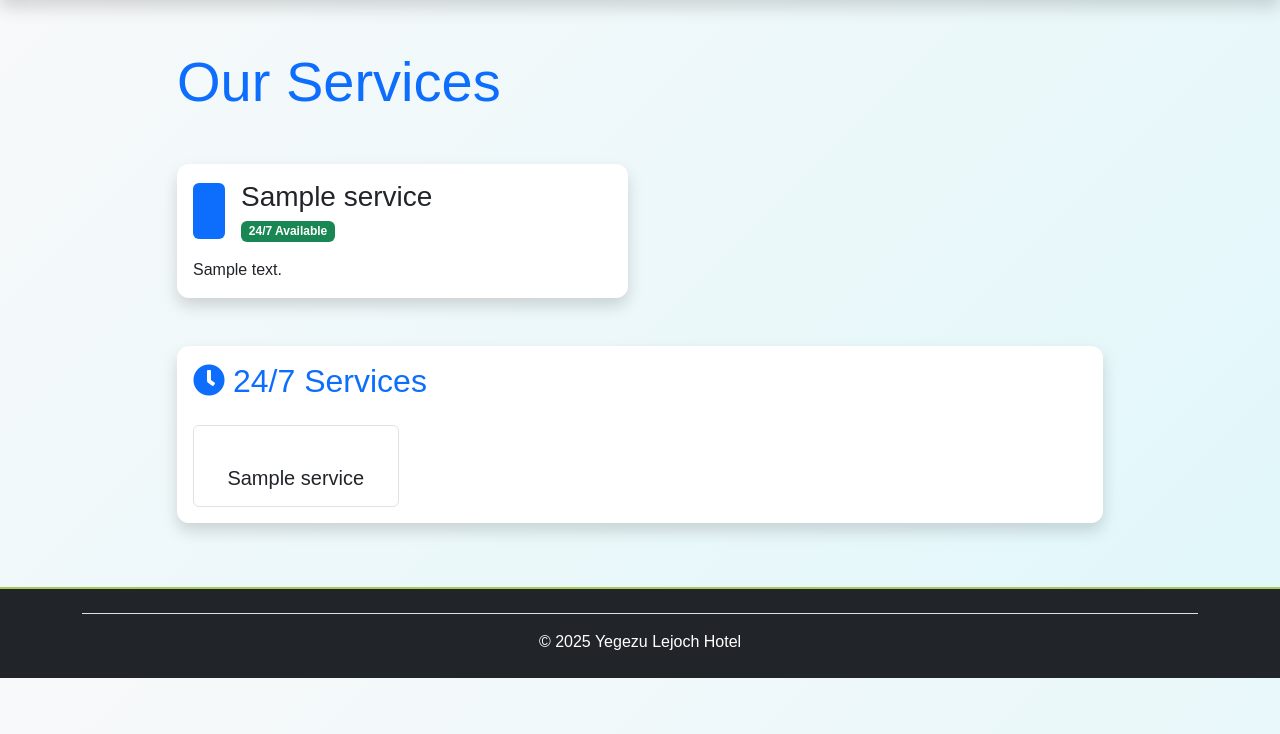
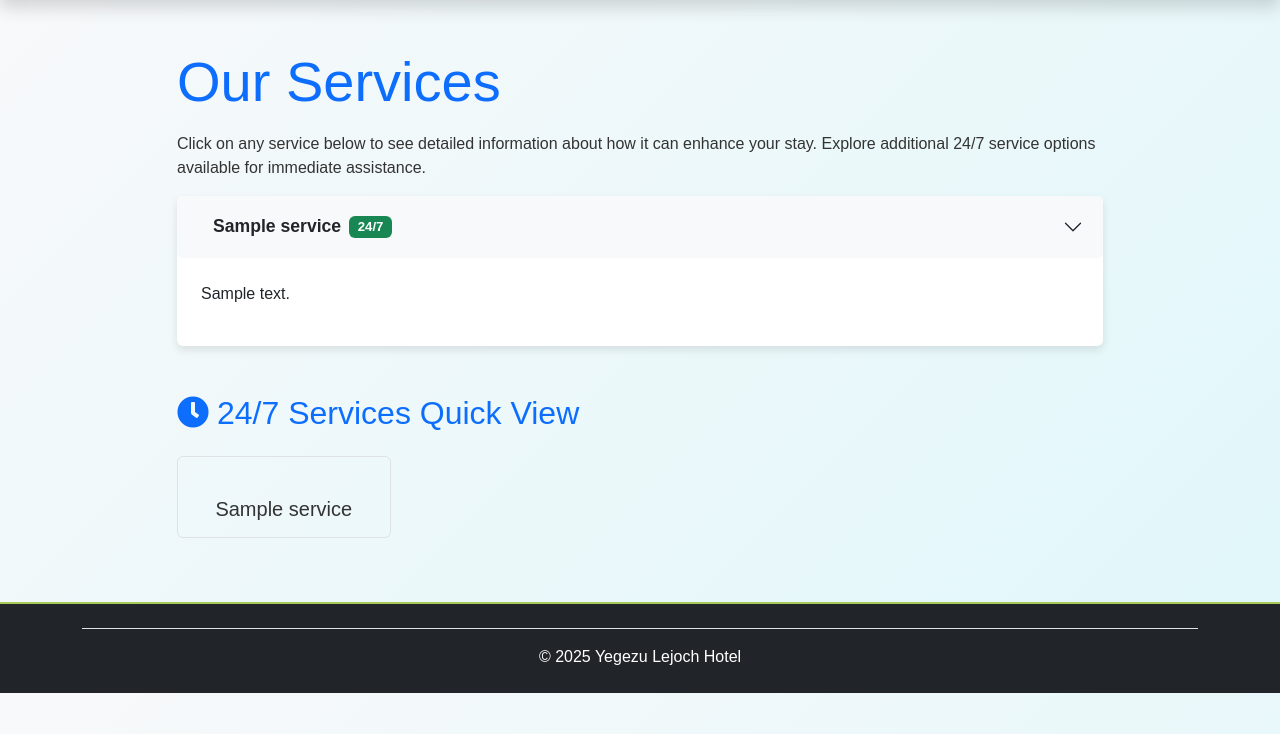
Before and after one commit to Mesele9/hotel_guest_assiatant, a Django app: page /room_directory/services/ in a window 1280 px wide. Shown: the part 66-800 px from the top of the page. Run offline with Django 4.2, Linux system fonts and the light colour scheme; tables that the repository leaves empty hold one stand-in row (values such as "Sample post"); parts of the project's set-up code (start-up, migrations or seed data) failed here and were passed over; some libraries are stand-ins or nearby versions.

Commit message:
update direcotry app and implement caching with signal cache clearon update

```diff
--- a/directory/admin.py
+++ b/directory/admin.py
@@ -44,3 +44,5 @@ class RoomTypeAdmin(admin.ModelAdmin):
 class LocalAttractionAdmin(admin.ModelAdmin):
     list_display = ('name', 'distance_from_hotel')
     search_fields = ('name', 'description')
+
+admin.site.register(Room)
--- a/directory/apps.py
+++ b/directory/apps.py
@@ -2,5 +2,7 @@ from django.apps import AppConfig
 
 
 class DirectoryConfig(AppConfig):
-    default_auto_field = 'django.db.models.BigAutoField'
     name = 'directory'
+
+    def ready(self):
+        import directory.signals  # This ensures the signals are registered
--- a/directory/urls.py
+++ b/directory/urls.py
@@ -5,8 +5,8 @@ from django.conf import settings
 from django.conf.urls.static import static
 
 urlpatterns = [
-    path('', views.welcome, name='welcome'),
-    path('welcome/<str:room_number>/', views.welcome, name='welcome'),
+    path('welcome', views.welcome, name='welcome'),
+    path('welcome/<str:room_number>/', views.welcome, name='welcome_room'),
     path('services/', views.services, name='services'),
     path('policies/', views.policies, name='policies'),
     path('attractions/', views.attractions, name='attractions'),
--- a/directory/views.py
+++ b/directory/views.py
@@ -1,43 +1,69 @@
-from django.shortcuts import render
-#from django.contrib.auth.decorators import login_required
-from .models import Hotel, Policy, Service, RoomType, LocalAttraction
+# directory/views.py
+from django.shortcuts import render, get_object_or_404
+from .models import Hotel, Policy, Service, RoomType, LocalAttraction, Room
 from common_user.decorators import public_view
+from django.views.decorators.cache import cache_page
 
 
 @public_view
-def welcome(request, room_number):
-    hotel = Hotel.objects.first()
-    return render(request, 'directory/welcome.html', {'hotel': hotel, 'room_number': room_number})
-
-@public_view
-def policies(request):
-    policies = Policy.objects.all()
-    return render(request, 'directory/policies.html', {
-        'general_policies': policies.filter(category='GEN'),
-        'safety_policies': policies.filter(category='SAF'),
-        'service_policies': policies.filter(category='SER'),
+@cache_page(60 * 60 * 1)  # Cache for 1 days
+def welcome(request, room_number=None):
+    hotel = Hotel.objects.first()  # Adjust for multi-hotel setups if needed
+    room = None
+    if room_number:
+        try:
+            room = get_object_or_404(Room, room_number=room_number, hotel=hotel)
+        except:
+            room = None  # Handle invalid room numbers gracefully
+    return render(request, 'directory/welcome.html', {
+        'hotel': hotel,
+        'room': room,
+        'room_number': room_number if room else None
     })
 
 
 @public_view
+@cache_page(60 * 60 * 3)  # Cache for 7 days
 def services(request):
-    services = Service.objects.all()
+    room_number = request.GET.get('room_number')
+    # Fetch all services once and filter in memory
+    services = Service.objects.all()  # Single query
     return render(request, 'directory/services.html', {
         'services': services,
-        '24h_services': services.filter(available_24h=True)
+        '24h_services': [s for s in services if s.available_24h],  # In-memory filter
+        'room_number': room_number
     })
 
 
 @public_view
+@cache_page(60 * 60 * 3)  # Cache for 7 days
+def policies(request):
+    room_number = request.GET.get('room_number')
+    # Fetch all policies once and filter in memory
+    policies = Policy.objects.all()  # Single query
+    return render(request, 'directory/policies.html', {
+        'general_policies': [p for p in policies if p.category == 'GEN'],
+        'safety_policies': [p for p in policies if p.category == 'SAF'],
+        'service_policies': [p for p in policies if p.category == 'SER'],
+        'room_number': room_number
+    })
+
+@public_view
+@cache_page(60 * 60 * 3)  # Cache for 7 days
 def attractions(request):
+    room_number = request.GET.get('room_number')
     return render(request, 'directory/attractions.html', {
-        'attractions': LocalAttraction.objects.all()
+        'attractions': LocalAttraction.objects.all(),
+        'room_number': room_number
     })
 
 
 @public_view
+@cache_page(60 * 60 * 3)  # Cache for 7 days
 def room_info(request):
+    room_number = request.GET.get('room_number')
     room_types = RoomType.objects.prefetch_related('amenities').all()
     return render(request, 'directory/room_info.html', {
-        'room_types': room_types
+        'room_types': room_types,
+        'room_number': room_number
     })
--- a/static/css/custom.css
+++ b/static/css/custom.css
@@ -159,24 +159,6 @@ footer a:hover {
     color: #f28c28; /* Orange */
 }
 
-/* static/css/styles.css (or your stylesheet) */
-.guest-message {
-    text-align: left;
-    color: blue;
-    margin: 5px 0;
-}
-
-.staff-message {
-    text-align: right;
-    color: green;
-    margin: 5px 0;
-}
-
-small {
-    color: #666;
-    font-size: 0.8em;
-}
-
 
 .chat-log {
     display: flex;
@@ -189,11 +171,92 @@ small {
     max-width: 80%;
 }
 .message.guest {
-     background: #e9ecef;
+     background: #d6d9db;
      align-self: flex-start;
 }
 .message.staff {
-    background: #007bff;
+    background: #d6b034;
     color: white;
     align-self: flex-end;
 }
+
+/* static/css/custom.css */
+
+/* Policy Card Effects */
+.policy-card {
+    margin-bottom: 1.5rem;
+    border: none;
+    border-radius: 10px;
+    box-shadow: 0 4px 8px rgba(0, 0, 0, 0.1);
+    transition: transform 0.3s ease, box-shadow 0.3s ease;
+}
+
+.policy-card:hover {
+    transform: translateY(-5px);
+    box-shadow: 0 8px 16px rgba(0, 0, 0, 0.2);
+}
+
+.policy-card .accordion-button {
+    background-color: #f8f9fa;
+    border-radius: 10px 10px 0 0;
+    padding: 1.25rem;
+    font-size: 1.1rem;
+}
+
+.policy-card .accordion-button:not(.collapsed) {
+    background-color: #e9ecef;
+    color: #f28c28; /* Bootstrap primary color */
+}
+
+.policy-card .accordion-body {
+    background-color: #fff;
+    border-radius: 0 0 10px 10px;
+    padding: 1.5rem;
+}
+
+/* Service Card Effects */
+.service-card {
+    margin-bottom: 1.5rem;
+    border: none;
+    border-radius: 10px;
+    box-shadow: 0 4px 8px rgba(0, 0, 0, 0.1);
+    transition: transform 0.3s ease, box-shadow 0.3s ease;
+}
+
+.service-card:hover {
+    transform: translateY(-5px);
+    box-shadow: 0 8px 16px rgba(0, 0, 0, 0.2);
+}
+
+.service-card .accordion-button {
+    background-color: #f8f9fa;
+    border-radius: 10px 10px 0 0;
+    padding: 1.25rem;
+    font-size: 1.1rem;
+}
+
+.service-card .accordion-button:not(.collapsed) {
+    background-color: #e9ecef;
+    color: #f28c28;
+}
+
+.service-card .accordion-body {
+    background-color: #fff;
+    border-radius: 0 0 10px 10px;
+    padding: 1.5rem;
+}
+
+/* 24/7 Service Quick View Card Effects */
+.service-quick-card {
+    transition: transform 0.3s ease, box-shadow 0.3s ease;
+}
+
+.service-quick-card:hover {
+    transform: scale(1.05);
+    box-shadow: 0 6px 12px rgba(0, 0, 0, 0.15);
+}
+
+/* Smooth collapse transition */
+.accordion-collapse {
+    transition: height 0.3s ease;
+}
--- a/templates/base.html
+++ b/templates/base.html
@@ -19,7 +19,7 @@
     <!-- Sage Green Header -->
     <nav class="navbar navbar-expand-lg navbar-dark shadow" style="background-color: #a7c957;">
         <div class="container">
-            <a class="navbar-brand" href="{% url 'welcome' %}">
+            <a class="navbar-brand" href="{% if room_number %}{% url 'welcome_room' room_number=room_number %}{% else %}{% url 'welcome' %}{% endif %}">
                 <img src="{% static 'images/logo.png' %}" alt="Hotel Logo" height="40">
                 Yegezu Lejoch Hotel
             </a>
@@ -28,7 +28,7 @@
             </button>
             <div class="collapse navbar-collapse" id="mainNav">
                 <ul class="navbar-nav ms-auto">
-                    <li class="nav-item"><a class="nav-link" href="{% url 'welcome' %}">Home</a></li>
+                    <li class="nav-item"><a class="nav-link" href="{% if room_number %}{% url 'welcome_room' room_number=room_number %}{% else %}{% url 'welcome' %}{% endif %}">Home</a></li>
                     <li class="nav-item"><a class="nav-link" href="{% url 'services' %}">Services</a></li>
                     <li class="nav-item"><a class="nav-link" href="{% url 'policies' %}">Policies</a></li>
                     <li class="nav-item"><a class="nav-link" href="{% url 'room_info' %}">Room Info</a></li>
--- a/templates/directory/attractions.html
+++ b/templates/directory/attractions.html
@@ -14,7 +14,7 @@
                     <img src="{{ attraction.image.url }}"
                          class="card-img-top"
                          alt="{{ attraction.name }}"
-                         style="height: 250px; object-fit: cover;">
+                         style="height: 250px; object-fit: cover;" loading="lazy">
                     <div class="card-body">
                         <h3 class="card-title">{{ attraction.name }}</h3>
                         <div class="mb-3">
--- a/templates/directory/room_info.html
+++ b/templates/directory/room_info.html
@@ -10,7 +10,7 @@
         {% for room in room_types %}
         <div class="col">
             <div class="card h-100 shadow">
-                <img src="{{ room.image.url }}" class="card-img-top" alt="{{ room.name }}">
+                <img src="{{ room.image.url }}" class="card-img-top" alt="{{ room.name }}" loading="lazy">
                 <div class="card-body">
                     <h2 class="card-title">{{ room.name }}</h2>
                     <p class="lead">{{ room.description }}</p>
--- a/templates/directory/services.html
+++ b/templates/directory/services.html
@@ -1,46 +1,52 @@
+<!-- templates/directory/services.html -->
 {% extends "base.html" %}
+{% load static %}
+
+{% block extra_css %}
+    <link rel="stylesheet" href="{% static 'css/custom.css' %}">
+{% endblock %}
 
 {% block title %}Hotel Services{% endblock %}
 
 {% block content %}
 <div class="row">
     <div class="col-lg-10 mx-auto">
-        <h1 class="display-4 mb-5 text-primary">Our Services</h1>
+        <h3 class="display-4 mb-3 text-primary">Our Services</h3>
+        <p class="mute">Click on any service below to see detailed information about how it can enhance your stay. Explore additional 24/7 service options available for immediate assistance.</p>
 
-        <div class="row row-cols-1 row-cols-md-2 g-4">
+
+        <div class="accordion" id="servicesAccordion">
             {% for service in services %}
-            <div class="col">
-                <div class="card h-100 shadow">
-                    <div class="card-body">
-                        <div class="d-flex align-items-center mb-3">
-                            <div class="bg-primary p-3 rounded me-3">
-                                <i class="fas {{ service.icon }} fa-2x text-white"></i>
-                            </div>
-                            <div>
-                                <h3 class="card-title mb-0">{{ service.name }}</h3>
+                <div class="accordion-item service-card">
+                    <h2 class="accordion-header" id="heading{{ service.id }}">
+                        <button class="accordion-button {% if forloop.first %}collapsed{% endif %}" type="button" data-bs-toggle="collapse" data-bs-target="#collapse{{ service.id }}" aria-expanded="{% if forloop.first %}true{% else %}false{% endif %}" aria-controls="collapse{{ service.id }}">
+                            <i class="fas {{ service.icon }} fa-2x text-primary me-3"></i>
+                            <span class="fw-bold">{{ service.name }}</span>
                             {% if service.available_24h %}
-                                <span class="badge bg-success mt-2">24/7 Available</span>
+                                <span class="badge bg-success ms-2">24/7</span>
                             {% endif %}
-                            </div>
-                        </div>
-                        <p class="card-text">{{ service.description }}</p>
+                        </button>
+                    </h2>
+                    <div id="collapse{{ service.id }}" class="accordion-collapse collapse {% if forloop.first %}show{% endif %}" aria-labelledby="heading{{ service.id }}" data-bs-parent="#servicesAccordion">
+                        <div class="accordion-body">
+                            <p>{{ service.description }}</p>
                         </div>
                     </div>
                 </div>
+            {% empty %}
+                <p>No services available at this time.</p>
             {% endfor %}
         </div>
 
         {% if 24h_services %}
             <div class="mt-5">
-            <div class="card shadow">
-                <div class="card-body">
                 <h2 class="mb-4 text-primary">
-                        <i class="fas fa-clock me-2"></i>24/7 Services
+                    <i class="fas fa-clock me-2"></i>24/7 Services Quick View
                 </h2>
                 <div class="row row-cols-2 row-cols-lg-4 g-4">
                     {% for service in 24h_services %}
                         <div class="col">
-                            <div class="text-center p-3 border rounded">
+                            <div class="text-center p-3 border rounded service-quick-card">
                                 <i class="fas {{ service.icon }} fa-2x text-primary mb-2"></i>
                                 <h5 class="mb-0">{{ service.name }}</h5>
                             </div>
@@ -48,8 +54,6 @@
                     {% endfor %}
                 </div>
             </div>
-            </div>
-        </div>
         {% endif %}
     </div>
 </div>
```
Also changed, not shown: common_user/views.py (+47 -23 lines), directory/models.py (+39 -3 lines), directory/signals.py (added, +30 -0 lines), guest_assistant/settings.py (+18 -3 lines), templates/common_user/qr_code_page.html (+1 -4 lines), templates/directory/policies.html (+49 -20 lines), templates/directory/welcome.html (+19 -16 lines), directory/migrations/0002_room.py (added). Lines whose indentation alone changed are shown as unchanged.
